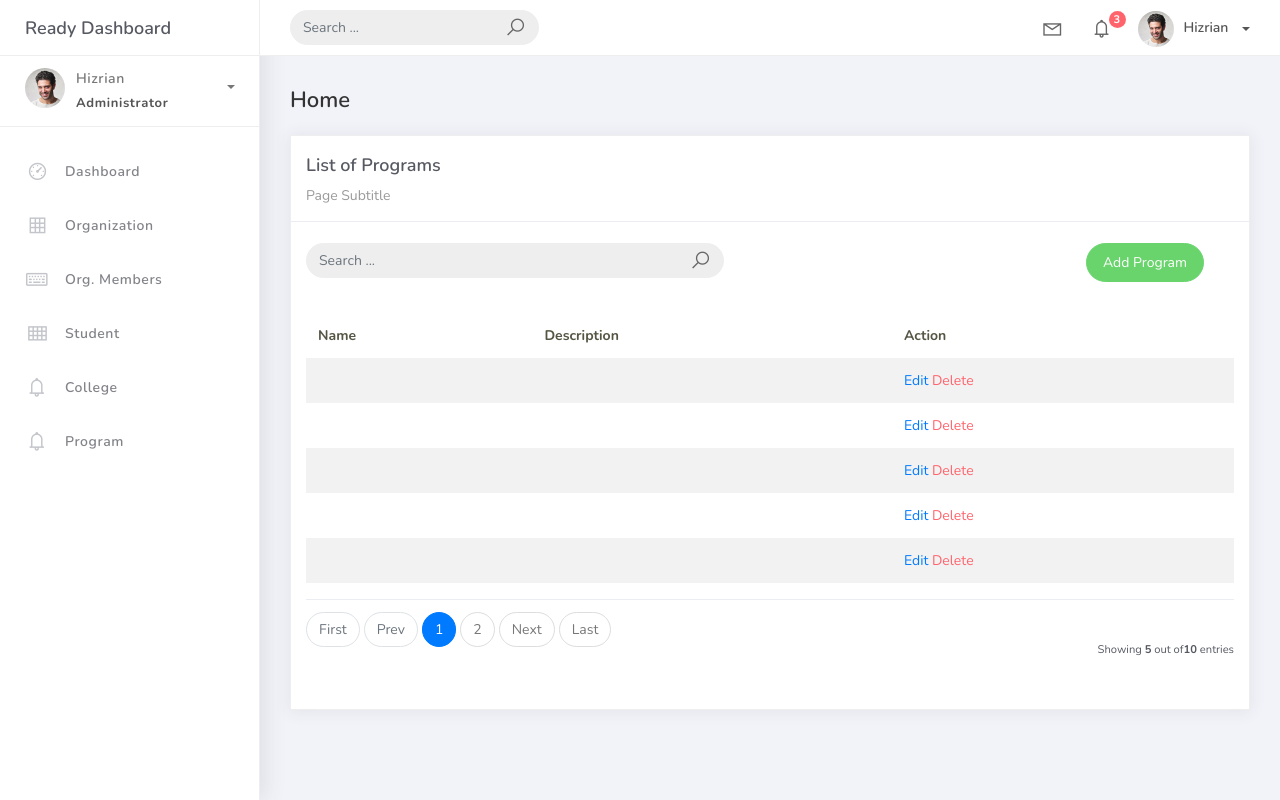
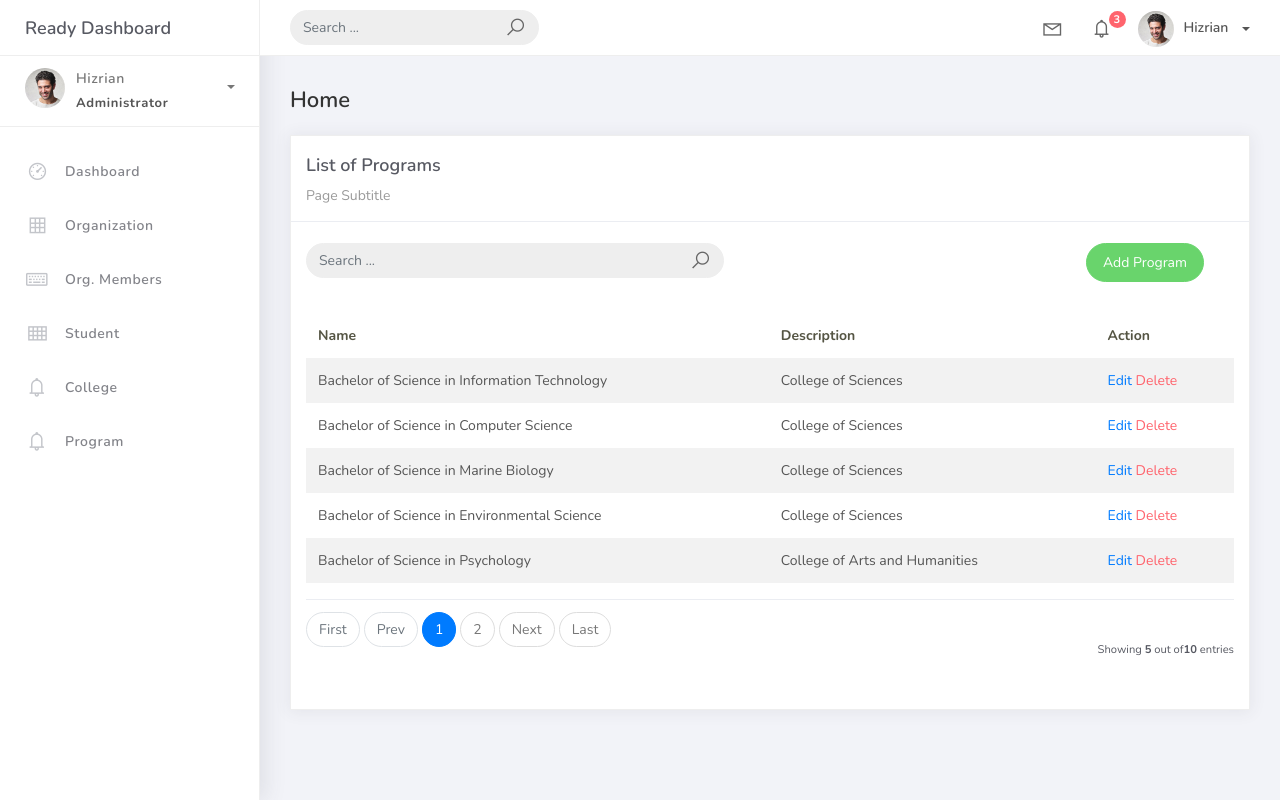
Before and after one commit to gyuNoel/psuSphere, a Django app: page /program_list in a window 1280 px wide. Run offline with Django 5.2, Linux system fonts and the light colour scheme; data comes from the database, SQL or seed files in the repository; both versions use the stored data as it was after the commit; some libraries are stand-ins or nearby versions.

Commit message:
fix program crud, working

```diff
--- a/projectsite/templates/orgmem_list.html
+++ b/projectsite/templates/orgmem_list.html
@@ -14,7 +14,6 @@
         <div class="col-md-6">
             <form
             class="navbar-left navbar-form nav-search mr-md-3" action="{% url 'orgmember-add' %}" method="post">
-                {% csrf_token %}
             <div class="input-group">
                 <input
                 type="text" placeholder="Search ... " class="form-control"/>
--- a/projectsite/templates/program_list.html
+++ b/projectsite/templates/program_list.html
@@ -44,8 +44,8 @@
             <tbody>
             {% for object in object_list %}
             <tr>
-                <td>{{ object.name }}</td>
-                <td>{{ object.description }}</td>
+                <td>{{ object.prog_name }}</td>
+                <td>{{ object.college }}</td>
                 <td>
                 <a href="program_list/{{ object.id }}">Edit</a>
                 <a href="program_list/{{ object.id }}/delete" class="text-danger">Delete</a></td>
```
Also changed, not shown: projectsite/db.sqlite3.
